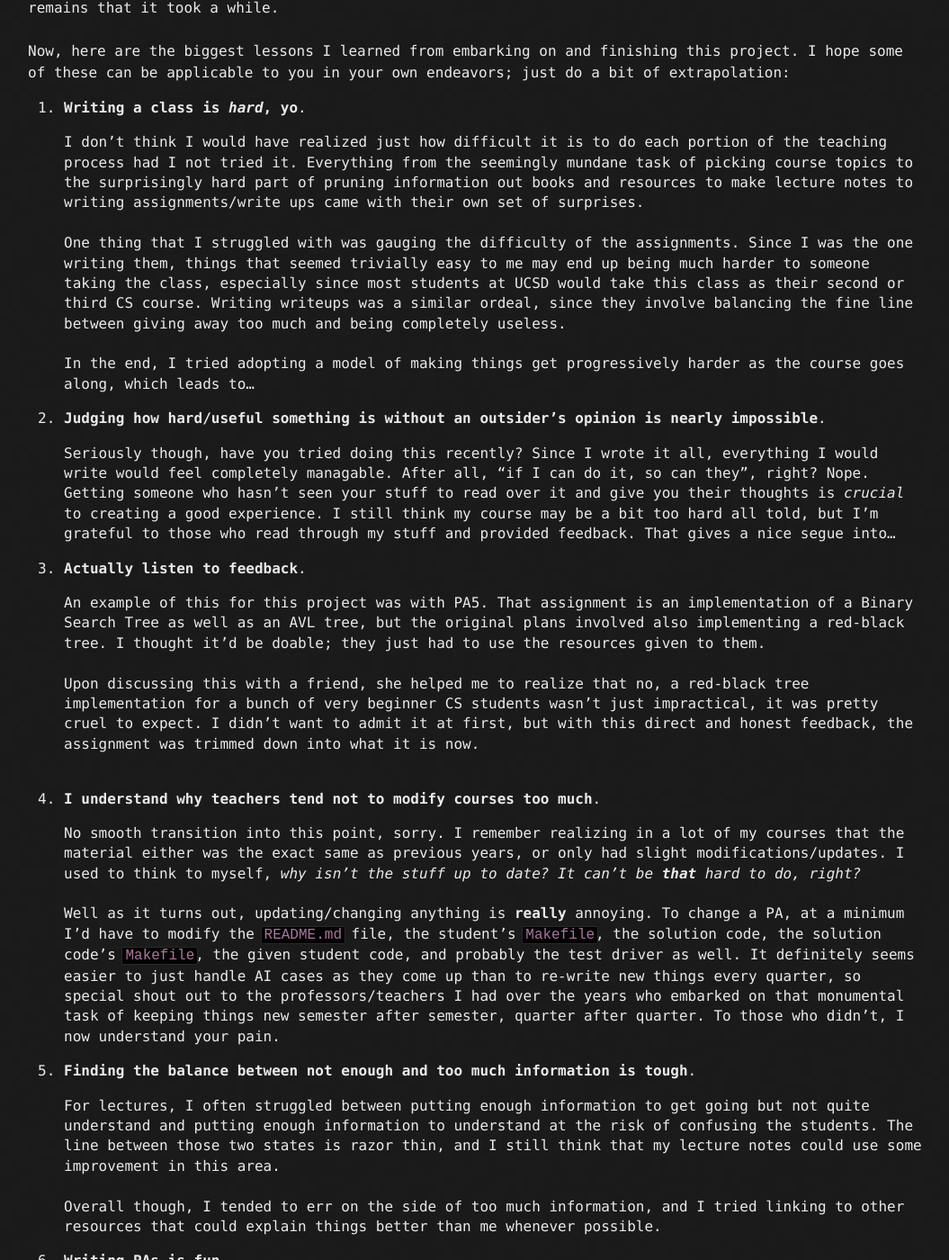
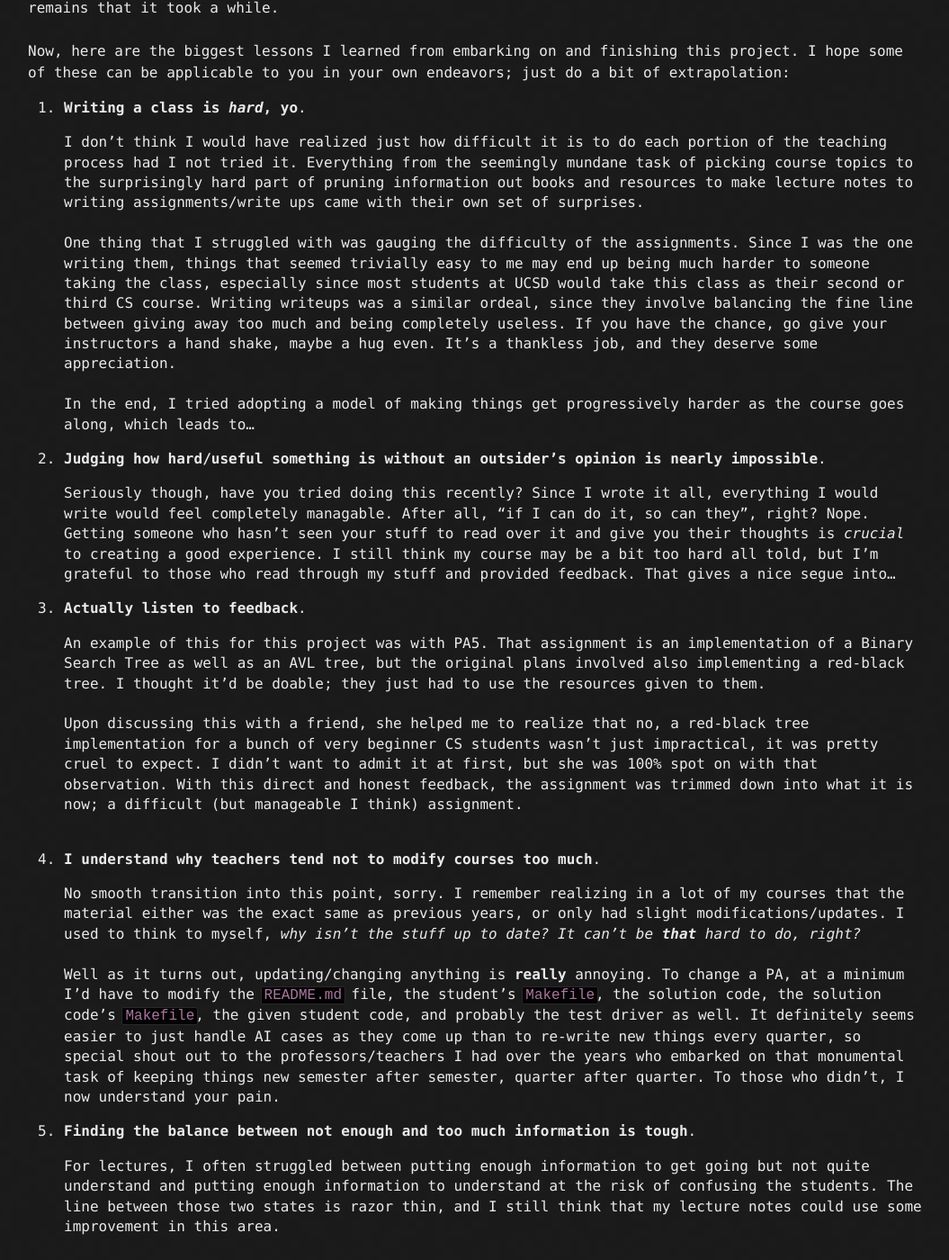
Before and after one commit to nate-browne/innermachinations, a Jekyll site: the page built from _posts/2019-12-26-Writing-Class.md, in a window 1280 px wide and 1400 px high, scrolled down 1063 px. Shown: the whole window at 90% size, without its empty margins (109-1164 px from the left). Built offline with Jekyll 4.4.1, drawn with Linux system fonts in a browser that asks for light colours.

Commit message:
updated couple sentences

```diff
--- a/_posts/2019-12-26-Writing-Class.md
+++ b/_posts/2019-12-26-Writing-Class.md
@@ -49,7 +49,10 @@ can be applicable to you in your own endeavors; just do a bit of extrapolation:
    One thing that I struggled with was gauging the difficulty of the assignments. Since I was the one writing them,
    things that seemed trivially easy to me may end up being much harder to someone taking the class, especially since
    most students at UCSD would take this class as their second or third CS course. Writing writeups was a similar ordeal,
-   since they involve balancing the fine line between giving away too much and being completely useless.
+   since they involve balancing the fine line between giving away too much and
+   being completely useless. If you have the chance, go give your instructors a
+   hand shake, maybe a hug even. It's a thankless job, and they deserve some
+   appreciation.
    <br><br>
    In the end, I tried adopting a model of making things get progressively harder as the course goes along, which leads to...
 
@@ -67,8 +70,12 @@ can be applicable to you in your own endeavors; just do a bit of extrapolation:
    as an AVL tree, but the original plans involved also implementing a red-black tree. I thought it'd be doable; they just had
    to use the resources given to them.
    <br><br>
-   Upon discussing this with a friend, she helped me to realize that no, a red-black tree implementation for a bunch of very beginner CS students wasn't just impractical, it was pretty cruel to expect. I didn't want to admit it at first, but with this direct
-   and honest feedback, the assignment was trimmed down into what it is now.
+   Upon discussing this with a friend, she helped me to realize that no, a
+   red-black tree implementation for a bunch of very beginner CS students wasn't
+   just impractical, it was pretty cruel to expect. I didn't want to admit it at
+   first, but she was 100% spot on with that observation. With this direct
+   and honest feedback, the assignment was trimmed down into what it is now; a
+   difficult (but manageable I think) assignment.
    <br><br>
 
 4. __I understand why teachers tend not to modify courses too much__.
```
